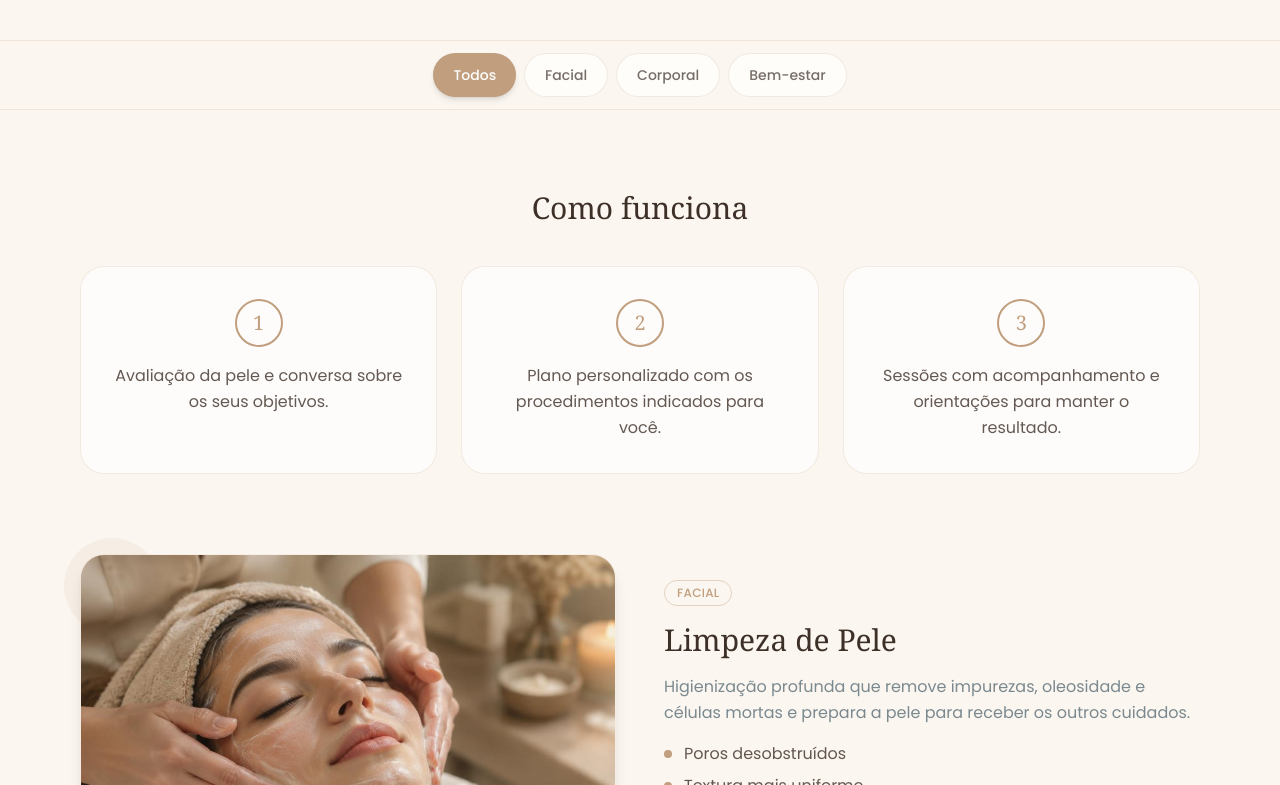
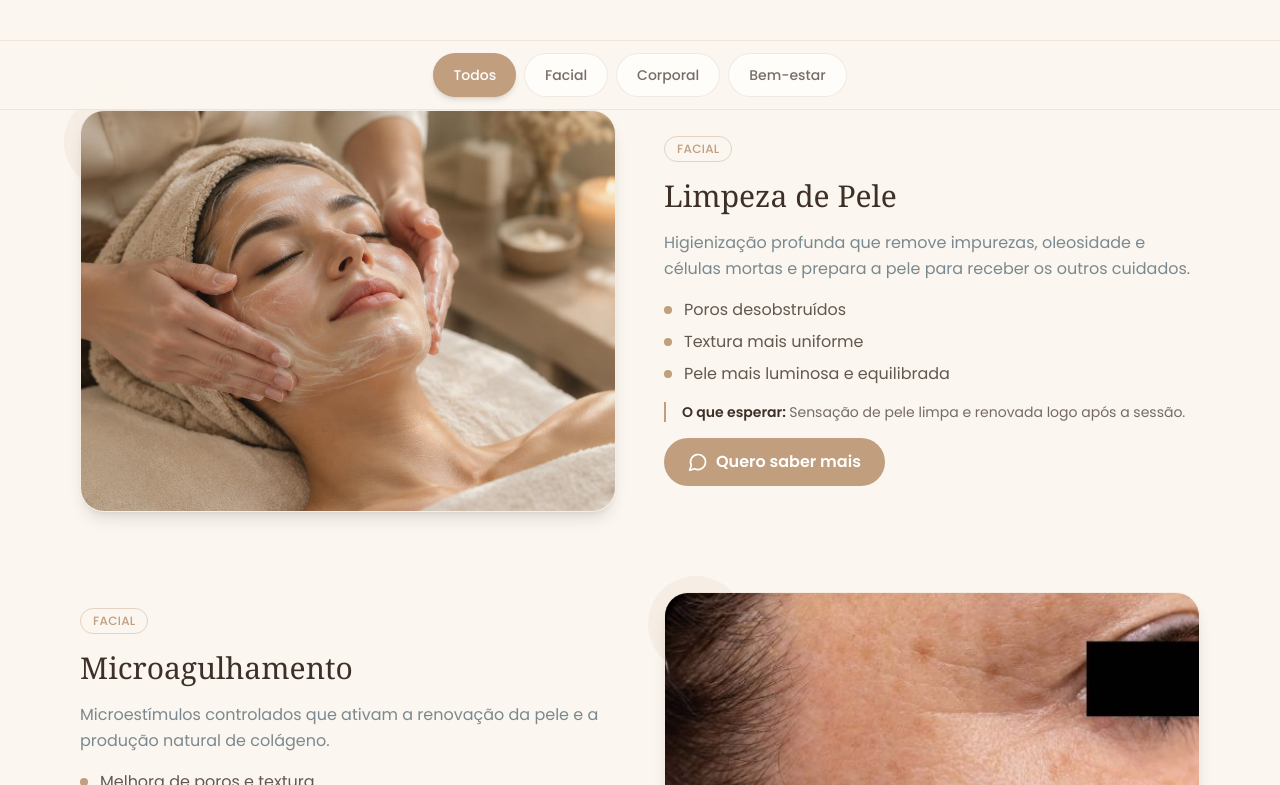
Before and after one commit to LUISFELIPE01010/nicoly-bedia, a React (Vite) app: page /catalogo in a window 1280 px wide. Shown: the part 395-1180 px from the top of the page. Built offline with nearby package versions, Linux system fonts and the light colour scheme.

Commit message:
Changes
Co-authored-by: LUISFELIPE01010 <213349449+LUISFELIPE01010@users.noreply.github.com>

```diff
--- a/src/pages/Catalogo.tsx
+++ b/src/pages/Catalogo.tsx
@@ -71,9 +71,9 @@ const Catalogo = () => {
   );
 
   return (
-    <div className="min-h-screen bg-nude-soft">
+    <div className="min-h-screen bg-nude-soft flex flex-col">
       {/* Capa (somente impressão) */}
-      <div className="hidden print:flex min-h-screen flex-col items-center justify-center text-center gap-6 break-after-page bg-nude-soft px-10">
+      <div className="hidden print:flex print:order-1 min-h-screen flex-col items-center justify-center text-center gap-6 break-after-page bg-nude-soft px-10">
         <img src="/lovable-uploads/logo-elizabeth-gut.png" alt="Logo Elizabeth Gut" className="w-24 h-24 object-contain" />
         <p className="text-sm tracking-[0.3em] uppercase text-brand">Elizabeth Gut | Esteticista</p>
         <h1 className="text-5xl font-serif text-ink">Catálogo de procedimentos</h1>
@@ -169,21 +169,8 @@ const Catalogo = () => {
         </div>
       </div>
 
-      {/* Como funciona (página 2 na impressão) */}
-      <section className="max-w-6xl mx-auto px-6 md:px-4 py-14 md:py-20 print:break-after-page print:break-inside-avoid">
-        <h2 className="text-2xl md:text-3xl font-serif text-ink text-center mb-10">Como funciona</h2>
-        <div className="grid md:grid-cols-3 gap-6">
-          {passos.map((passo) => (
-            <div key={passo.numero} className="animate-on-scroll bg-white/70 rounded-3xl border border-brand/20 p-8 text-center">
-              <span className="inline-flex items-center justify-center w-12 h-12 rounded-full border-2 border-brand text-brand font-serif text-xl mb-4">{passo.numero}</span>
-              <p className="text-ink/80 leading-relaxed">{passo.texto}</p>
-            </div>
-          ))}
-        </div>
-      </section>
-
       {/* Lista de procedimentos */}
-      <section className="max-w-6xl mx-auto px-6 md:px-4 pb-16 space-y-14 md:space-y-20">
+      <section className="max-w-6xl mx-auto px-6 md:px-4 pb-16 space-y-14 md:space-y-20 print:order-3">
         {visiveis.map((p, i) => (
           <article key={p.slug} className="animate-on-scroll grid md:grid-cols-2 gap-6 md:gap-12 items-center print:break-after-page print:break-inside-avoid">
             <div className={`${i % 2 === 1 ? 'md:order-2' : ''}`}>
@@ -239,8 +226,21 @@ const Catalogo = () => {
         ))}
       </section>
 
+      {/* Como funciona (página 2 na impressão) */}
+      <section className="max-w-6xl mx-auto px-6 md:px-4 py-14 md:py-20 print:order-2 print:break-after-page print:break-inside-avoid">
+        <h2 className="text-2xl md:text-3xl font-serif text-ink text-center mb-10">Como funciona</h2>
+        <div className="grid md:grid-cols-3 gap-6">
+          {passos.map((passo) => (
+            <div key={passo.numero} className="animate-on-scroll bg-white/70 rounded-3xl border border-brand/20 p-8 text-center">
+              <span className="inline-flex items-center justify-center w-12 h-12 rounded-full border-2 border-brand text-brand font-serif text-xl mb-4">{passo.numero}</span>
+              <p className="text-ink/80 leading-relaxed">{passo.texto}</p>
+            </div>
+          ))}
+        </div>
+      </section>
+
       {/* CTA final (última página na impressão) */}
-      <section className="bg-white/70 border-t border-brand/20 print:break-inside-avoid">
+      <section className="bg-white/70 border-t border-brand/20 print:order-4 print:break-inside-avoid">
         <div className="max-w-3xl mx-auto px-6 md:px-4 py-14 md:py-20 text-center space-y-6">
           <h2 className="text-2xl md:text-3xl font-serif text-ink">Não sabe por onde começar?</h2>
           <p className="text-title-blue/80 leading-relaxed">
```
